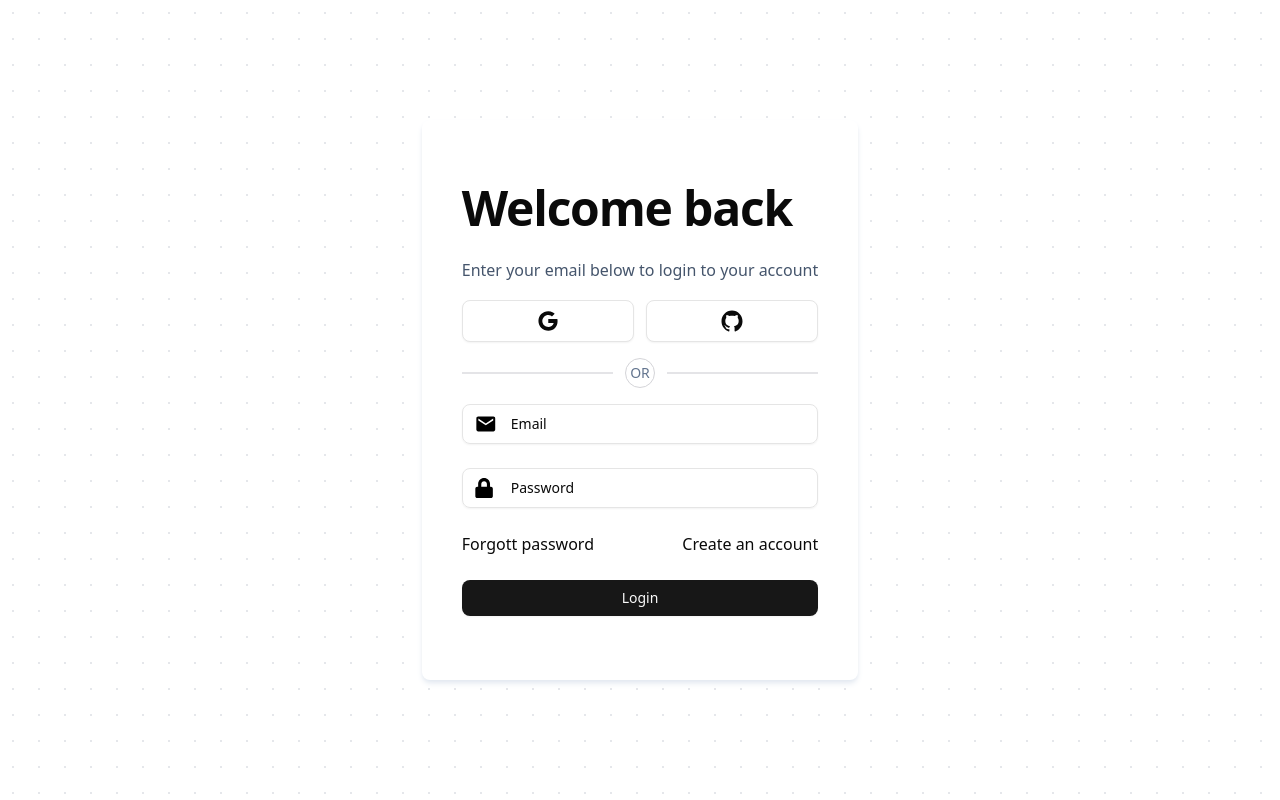
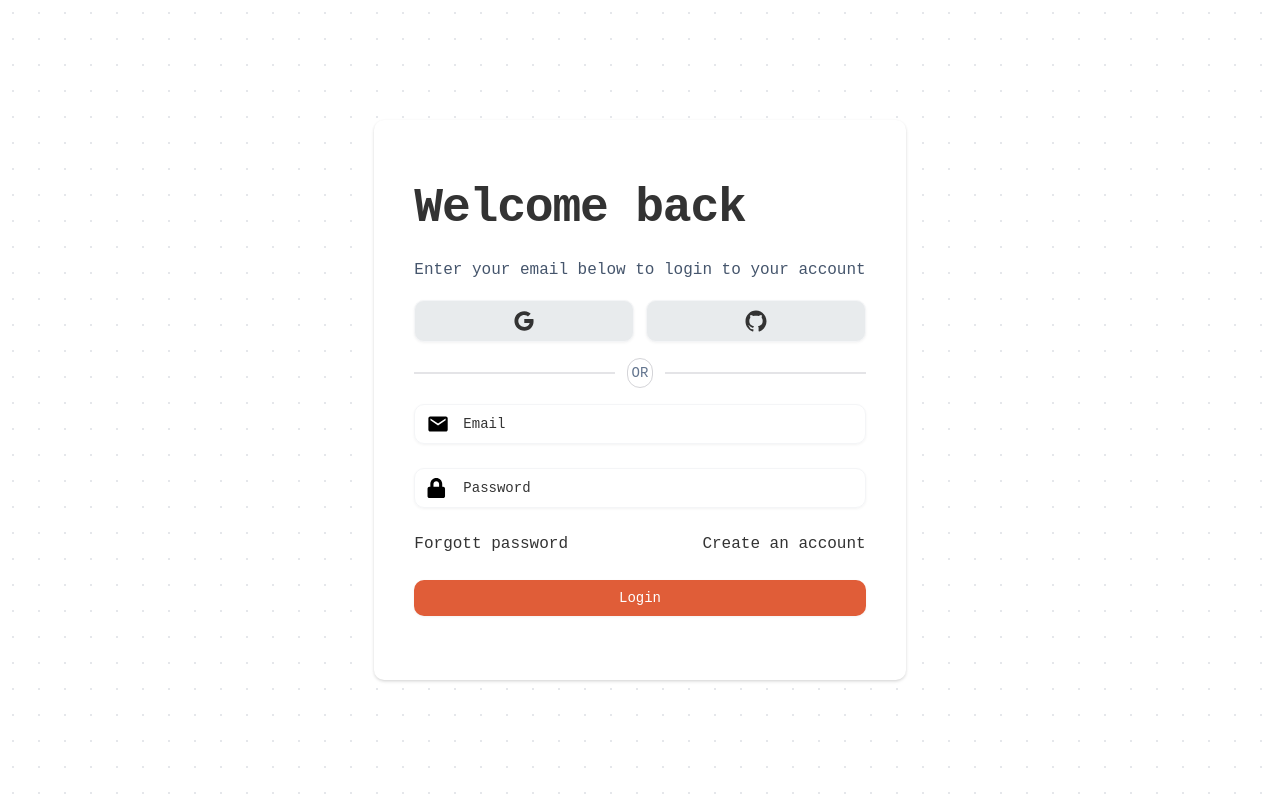
Before and after one commit to Sreejith-10/Scribbly-Client, a Next.js app: page /login in a window 1280 px wide. Built offline with nearby package versions, Linux system fonts and the light colour scheme; no server answers.

Commit message:
theme change

```diff
--- a/src/app/globals.css
+++ b/src/app/globals.css
@@ -3,113 +3,161 @@
 
 @custom-variant dark (&:is(.dark *));
 
+:root {
+	--background: oklch(0.9383 0.0042 236.4993);
+	--foreground: oklch(0.3211 0 0);
+	--card: oklch(1 0 0);
+	--card-foreground: oklch(0.3211 0 0);
+	--popover: oklch(1 0 0);
+	--popover-foreground: oklch(0.3211 0 0);
+	--primary: oklch(0.6397 0.172 36.4421);
+	--primary-foreground: oklch(1 0 0);
+	--secondary: oklch(0.967 0.0029 264.5419);
+	--secondary-foreground: oklch(0.4461 0.0263 256.8018);
+	--muted: oklch(0.9846 0.0017 247.8389);
+	--muted-foreground: oklch(0.551 0.0234 264.3637);
+	--accent: oklch(0.9119 0.0222 243.8174);
+	--accent-foreground: oklch(0.3791 0.1378 265.5222);
+	--destructive: oklch(0.6368 0.2078 25.3313);
+	--destructive-foreground: oklch(1 0 0);
+	--border: oklch(0.9022 0.0052 247.8822);
+	--input: oklch(0.97 0.0029 264.542);
+	--ring: oklch(0.6397 0.172 36.4421);
+	--chart-1: oklch(0.7156 0.0605 248.6845);
+	--chart-2: oklch(0.7875 0.0917 35.9616);
+	--chart-3: oklch(0.5778 0.0759 254.1573);
+	--chart-4: oklch(0.5016 0.0849 259.4902);
+	--chart-5: oklch(0.4241 0.0952 264.0306);
+	--sidebar: oklch(0.903 0.0046 258.3257);
+	--sidebar-foreground: oklch(0.3211 0 0);
+	--sidebar-primary: oklch(0.6397 0.172 36.4421);
+	--sidebar-primary-foreground: oklch(1 0 0);
+	--sidebar-accent: oklch(0.9119 0.0222 243.8174);
+	--sidebar-accent-foreground: oklch(0.3791 0.1378 265.5222);
+	--sidebar-border: oklch(0.9276 0.0058 264.5313);
+	--sidebar-ring: oklch(0.6397 0.172 36.4421);
+	--font-sans: Roboto Mono, monospace;
+	--font-serif: Source Serif 4, serif;
+	--font-mono: JetBrains Mono, monospace;
+	--radius: 0.75rem;
+	--shadow-2xs: 0px 1px 3px 0px hsl(0 0% 0% / 0.05);
+	--shadow-xs: 0px 1px 3px 0px hsl(0 0% 0% / 0.05);
+	--shadow-sm: 0px 1px 3px 0px hsl(0 0% 0% / 0.1),
+		0px 1px 2px -1px hsl(0 0% 0% / 0.1);
+	--shadow: 0px 1px 3px 0px hsl(0 0% 0% / 0.1),
+		0px 1px 2px -1px hsl(0 0% 0% / 0.1);
+	--shadow-md: 0px 1px 3px 0px hsl(0 0% 0% / 0.1),
+		0px 2px 4px -1px hsl(0 0% 0% / 0.1);
+	--shadow-lg: 0px 1px 3px 0px hsl(0 0% 0% / 0.1),
+		0px 4px 6px -1px hsl(0 0% 0% / 0.1);
+	--shadow-xl: 0px 1px 3px 0px hsl(0 0% 0% / 0.1),
+		0px 8px 10px -1px hsl(0 0% 0% / 0.1);
+	--shadow-2xl: 0px 1px 3px 0px hsl(0 0% 0% / 0.25);
+}
+
+.dark {
+	--background: oklch(0.2598 0.0306 262.6666);
+	--foreground: oklch(0.9219 0 0);
+	--card: oklch(0.3106 0.0301 268.6365);
+	--card-foreground: oklch(0.9219 0 0);
+	--popover: oklch(0.29 0.0249 268.3986);
+	--popover-foreground: oklch(0.9219 0 0);
+	--primary: oklch(0.6397 0.172 36.4421);
+	--primary-foreground: oklch(1 0 0);
+	--secondary: oklch(0.3095 0.0266 266.7132);
+	--secondary-foreground: oklch(0.9219 0 0);
+	--muted: oklch(0.3095 0.0266 266.7132);
+	--muted-foreground: oklch(0.7155 0 0);
+	--accent: oklch(0.338 0.0589 267.5867);
+	--accent-foreground: oklch(0.8823 0.0571 254.1284);
+	--destructive: oklch(0.6368 0.2078 25.3313);
+	--destructive-foreground: oklch(1 0 0);
+	--border: oklch(0.3843 0.0301 269.7337);
+	--input: oklch(0.3843 0.0301 269.7337);
+	--ring: oklch(0.6397 0.172 36.4421);
+	--chart-1: oklch(0.7156 0.0605 248.6845);
+	--chart-2: oklch(0.7693 0.0876 34.1875);
+	--chart-3: oklch(0.5778 0.0759 254.1573);
+	--chart-4: oklch(0.5016 0.0849 259.4902);
+	--chart-5: oklch(0.4241 0.0952 264.0306);
+	--sidebar: oklch(0.31 0.0283 267.7408);
+	--sidebar-foreground: oklch(0.9219 0 0);
+	--sidebar-primary: oklch(0.6397 0.172 36.4421);
+	--sidebar-primary-foreground: oklch(1 0 0);
+	--sidebar-accent: oklch(0.338 0.0589 267.5867);
+	--sidebar-accent-foreground: oklch(0.8823 0.0571 254.1284);
+	--sidebar-border: oklch(0.3843 0.0301 269.7337);
+	--sidebar-ring: oklch(0.6397 0.172 36.4421);
+	--font-sans: Roboto Mono, monospace;
+	--font-serif: Source Serif 4, serif;
+	--font-mono: JetBrains Mono, monospace;
+	--radius: 0.75rem;
+	--shadow-2xs: 0px 1px 3px 0px hsl(0 0% 0% / 0.05);
+	--shadow-xs: 0px 1px 3px 0px hsl(0 0% 0% / 0.05);
+	--shadow-sm: 0px 1px 3px 0px hsl(0 0% 0% / 0.1),
+		0px 1px 2px -1px hsl(0 0% 0% / 0.1);
+	--shadow: 0px 1px 3px 0px hsl(0 0% 0% / 0.1),
+		0px 1px 2px -1px hsl(0 0% 0% / 0.1);
+	--shadow-md: 0px 1px 3px 0px hsl(0 0% 0% / 0.1),
+		0px 2px 4px -1px hsl(0 0% 0% / 0.1);
+	--shadow-lg: 0px 1px 3px 0px hsl(0 0% 0% / 0.1),
+		0px 4px 6px -1px hsl(0 0% 0% / 0.1);
+	--shadow-xl: 0px 1px 3px 0px hsl(0 0% 0% / 0.1),
+		0px 8px 10px -1px hsl(0 0% 0% / 0.1);
+	--shadow-2xl: 0px 1px 3px 0px hsl(0 0% 0% / 0.25);
+}
+
 @theme inline {
 	--color-background: var(--background);
 	--color-foreground: var(--foreground);
-	--font-sans: var(--font-geist-sans);
-	--font-mono: var(--font-geist-mono);
+	--color-card: var(--card);
+	--color-card-foreground: var(--card-foreground);
+	--color-popover: var(--popover);
+	--color-popover-foreground: var(--popover-foreground);
+	--color-primary: var(--primary);
+	--color-primary-foreground: var(--primary-foreground);
+	--color-secondary: var(--secondary);
+	--color-secondary-foreground: var(--secondary-foreground);
+	--color-muted: var(--muted);
+	--color-muted-foreground: var(--muted-foreground);
+	--color-accent: var(--accent);
+	--color-accent-foreground: var(--accent-foreground);
+	--color-destructive: var(--destructive);
+	--color-destructive-foreground: var(--destructive-foreground);
+	--color-border: var(--border);
+	--color-input: var(--input);
+	--color-ring: var(--ring);
+	--color-chart-1: var(--chart-1);
+	--color-chart-2: var(--chart-2);
+	--color-chart-3: var(--chart-3);
+	--color-chart-4: var(--chart-4);
+	--color-chart-5: var(--chart-5);
+	--color-sidebar: var(--sidebar);
+	--color-sidebar-foreground: var(--sidebar-foreground);
+	--color-sidebar-primary: var(--sidebar-primary);
+	--color-sidebar-primary-foreground: var(--sidebar-primary-foreground);
+	--color-sidebar-accent: var(--sidebar-accent);
+	--color-sidebar-accent-foreground: var(--sidebar-accent-foreground);
+	--color-sidebar-border: var(--sidebar-border);
 	--color-sidebar-ring: var(--sidebar-ring);
-	--color-sidebar-border: var(--sidebar-border);
-	--color-sidebar-accent-foreground: var(--sidebar-accent-foreground);
-	--color-sidebar-accent: var(--sidebar-accent);
-	--color-sidebar-primary-foreground: var(--sidebar-primary-foreground);
-	--color-sidebar-primary: var(--sidebar-primary);
-	--color-sidebar-foreground: var(--sidebar-foreground);
-	--color-sidebar: var(--sidebar);
-	--color-chart-5: var(--chart-5);
-	--color-chart-4: var(--chart-4);
-	--color-chart-3: var(--chart-3);
-	--color-chart-2: var(--chart-2);
-	--color-chart-1: var(--chart-1);
-	--color-ring: var(--ring);
-	--color-input: var(--input);
-	--color-border: var(--border);
-	--color-destructive: var(--destructive);
-	--color-accent-foreground: var(--accent-foreground);
-	--color-accent: var(--accent);
-	--color-muted-foreground: var(--muted-foreground);
-	--color-muted: var(--muted);
-	--color-secondary-foreground: var(--secondary-foreground);
-	--color-secondary: var(--secondary);
-	--color-primary-foreground: var(--primary-foreground);
-	--color-primary: var(--primary);
-	--color-popover-foreground: var(--popover-foreground);
-	--color-popover: var(--popover);
-	--color-card-foreground: var(--card-foreground);
-	--color-card: var(--card);
+
+	--font-sans: var(--font-sans);
+	--font-mono: var(--font-mono);
+	--font-serif: var(--font-serif);
+
 	--radius-sm: calc(var(--radius) - 4px);
 	--radius-md: calc(var(--radius) - 2px);
 	--radius-lg: var(--radius);
 	--radius-xl: calc(var(--radius) + 4px);
-}
 
-:root {
-	--radius: 0.625rem;
-	--background: oklch(1 0 0);
-	--foreground: oklch(0.145 0 0);
-	--card: oklch(1 0 0);
-	--card-foreground: oklch(0.145 0 0);
-	--popover: oklch(1 0 0);
-	--popover-foreground: oklch(0.145 0 0);
-	--primary: oklch(0.205 0 0);
-	--primary-foreground: oklch(0.985 0 0);
-	--secondary: oklch(0.97 0 0);
-	--secondary-foreground: oklch(0.205 0 0);
-	--muted: oklch(0.97 0 0);
-	--muted-foreground: oklch(0.556 0 0);
-	--accent: oklch(0.97 0 0);
-	--accent-foreground: oklch(0.205 0 0);
-	--destructive: oklch(0.577 0.245 27.325);
-	--border: oklch(0.922 0 0);
-	--input: oklch(0.922 0 0);
-	--ring: oklch(0.708 0 0);
-	--chart-1: oklch(0.646 0.222 41.116);
-	--chart-2: oklch(0.6 0.118 184.704);
-	--chart-3: oklch(0.398 0.07 227.392);
-	--chart-4: oklch(0.828 0.189 84.429);
-	--chart-5: oklch(0.769 0.188 70.08);
-	--sidebar: oklch(0.985 0 0);
-	--sidebar-foreground: oklch(0.145 0 0);
-	--sidebar-primary: oklch(0.205 0 0);
-	--sidebar-primary-foreground: oklch(0.985 0 0);
-	--sidebar-accent: oklch(0.97 0 0);
-	--sidebar-accent-foreground: oklch(0.205 0 0);
-	--sidebar-border: oklch(0.922 0 0);
-	--sidebar-ring: oklch(0.708 0 0);
-}
-
-.dark {
-	--background: oklch(0.145 0 0);
-	--foreground: oklch(0.985 0 0);
-	--card: oklch(0.205 0 0);
-	--card-foreground: oklch(0.985 0 0);
-	--popover: oklch(0.205 0 0);
-	--popover-foreground: oklch(0.985 0 0);
-	--primary: oklch(0.922 0 0);
-	--primary-foreground: oklch(0.205 0 0);
-	--secondary: oklch(0.269 0 0);
-	--secondary-foreground: oklch(0.985 0 0);
-	--muted: oklch(0.269 0 0);
-	--muted-foreground: oklch(0.708 0 0);
-	--accent: oklch(0.269 0 0);
-	--accent-foreground: oklch(0.985 0 0);
-	--destructive: oklch(0.704 0.191 22.216);
-	--border: oklch(1 0 0 / 10%);
-	--input: oklch(1 0 0 / 15%);
-	--ring: oklch(0.556 0 0);
-	--chart-1: oklch(0.488 0.243 264.376);
-	--chart-2: oklch(0.696 0.17 162.48);
-	--chart-3: oklch(0.769 0.188 70.08);
-	--chart-4: oklch(0.627 0.265 303.9);
-	--chart-5: oklch(0.645 0.246 16.439);
-	--sidebar: oklch(0.205 0 0);
-	--sidebar-foreground: oklch(0.985 0 0);
-	--sidebar-primary: oklch(0.488 0.243 264.376);
-	--sidebar-primary-foreground: oklch(0.985 0 0);
-	--sidebar-accent: oklch(0.269 0 0);
-	--sidebar-accent-foreground: oklch(0.985 0 0);
-	--sidebar-border: oklch(1 0 0 / 10%);
-	--sidebar-ring: oklch(0.556 0 0);
+	--shadow-2xs: var(--shadow-2xs);
+	--shadow-xs: var(--shadow-xs);
+	--shadow-sm: var(--shadow-sm);
+	--shadow: var(--shadow);
+	--shadow-md: var(--shadow-md);
+	--shadow-lg: var(--shadow-lg);
+	--shadow-xl: var(--shadow-xl);
+	--shadow-2xl: var(--shadow-2xl);
 }
 
 @layer base {
```
